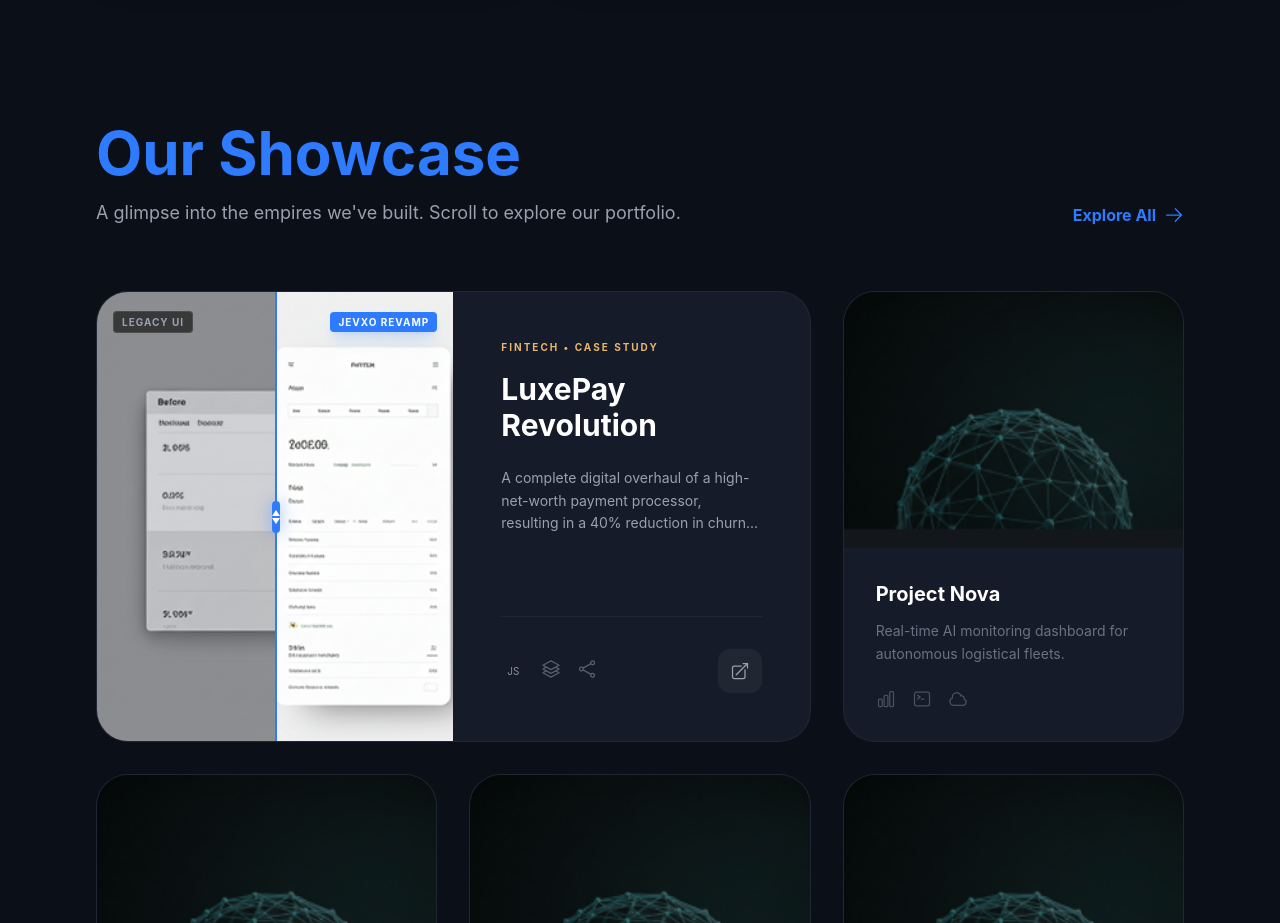
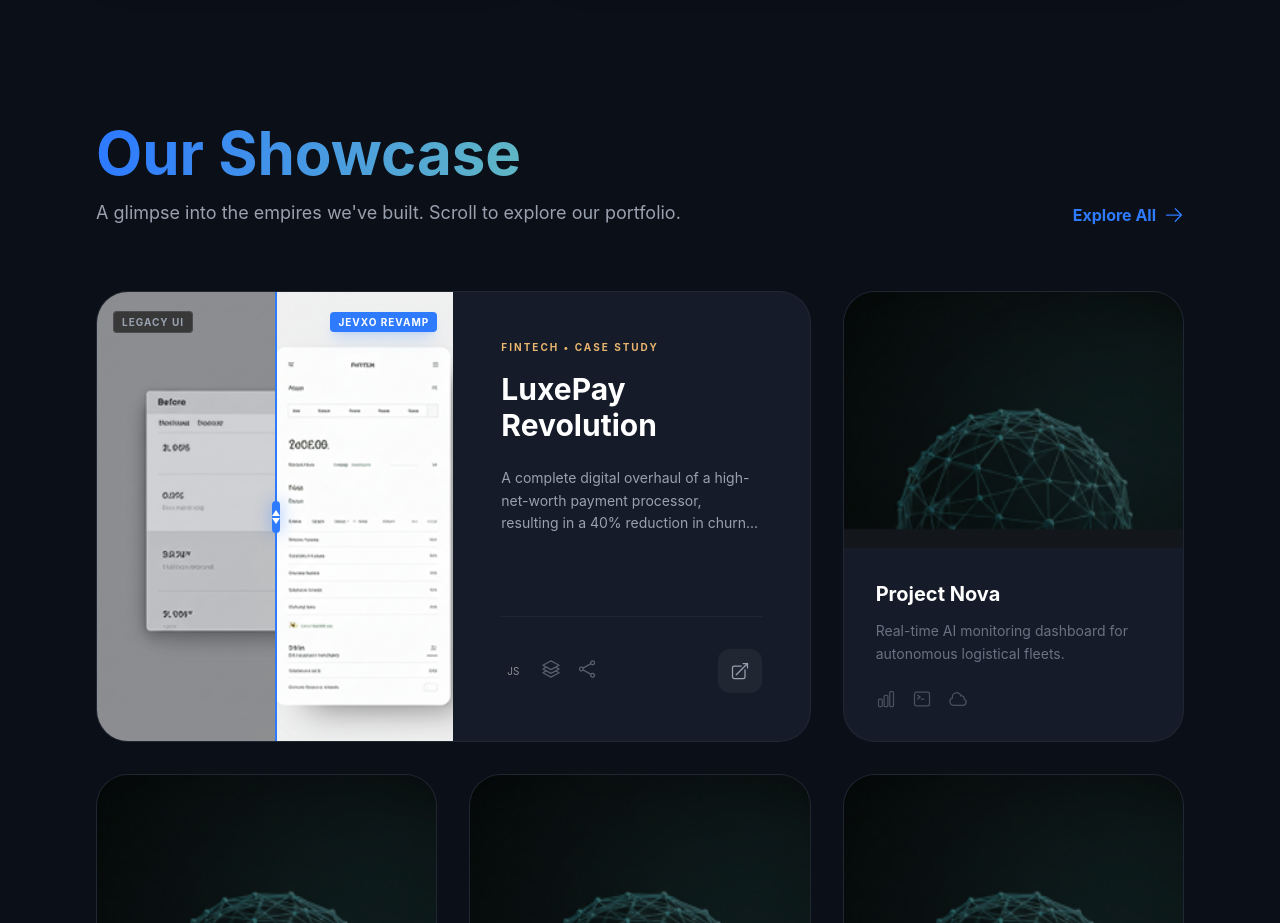
Before and after one commit to IftiGithub/Jevxo, a React (Vite) app: page / in a window 1280 px wide. Shown: the part 3020-3943 px from the top of the page. Built offline with nearby package versions, Linux system fonts and the light colour scheme.

Commit message:
added favicon

```diff
--- a/index.html
+++ b/index.html
@@ -2,7 +2,7 @@
 <html lang="en" data-theme="light">
   <head>
     <meta charset="UTF-8" />
-    <link rel="icon" type="image/svg+xml" href="/favicon.svg" />
+    <link rel="icon" type="image/svg+xml" href="https://i.postimg.cc/LsStffNL/Group-removebg-preview.png" />
     <meta name="viewport" content="width=device-width, initial-scale=1.0" />
     <title>jevxo</title>
   </head>
--- a/src/components/Ourshowcase.jsx
+++ b/src/components/Ourshowcase.jsx
@@ -40,7 +40,7 @@ const OurShowcase = () => {
                 {/* Section Header */}
                 <div className="flex flex-col md:flex-row md:items-end justify-between mb-16 gap-6">
                     <div>
-                        <h2 className="text-5xl md:text-6xl font-bold text-[#2E7BFF] mb-4">Our Showcase</h2>
+                        <h2 className="text-5xl md:text-6xl font-bold text-transparent bg-clip-text bg-[linear-gradient(98.62deg,#2E7BFF_2.7%,#6CC5B7_89.07%,#2E7BFF_89.07%)] mb-4">Our Showcase</h2>
                         <p className="text-gray-400 text-lg">A glimpse into the empires we've built. Scroll to explore our portfolio.</p>
                     </div>
                     <button className="flex items-center gap-2 text-[#2E7BFF] font-bold hover:underline group">
```
Also changed, not shown: src/assets/Group-removebg-preview.png (added), src/assets/Group.png (added).
